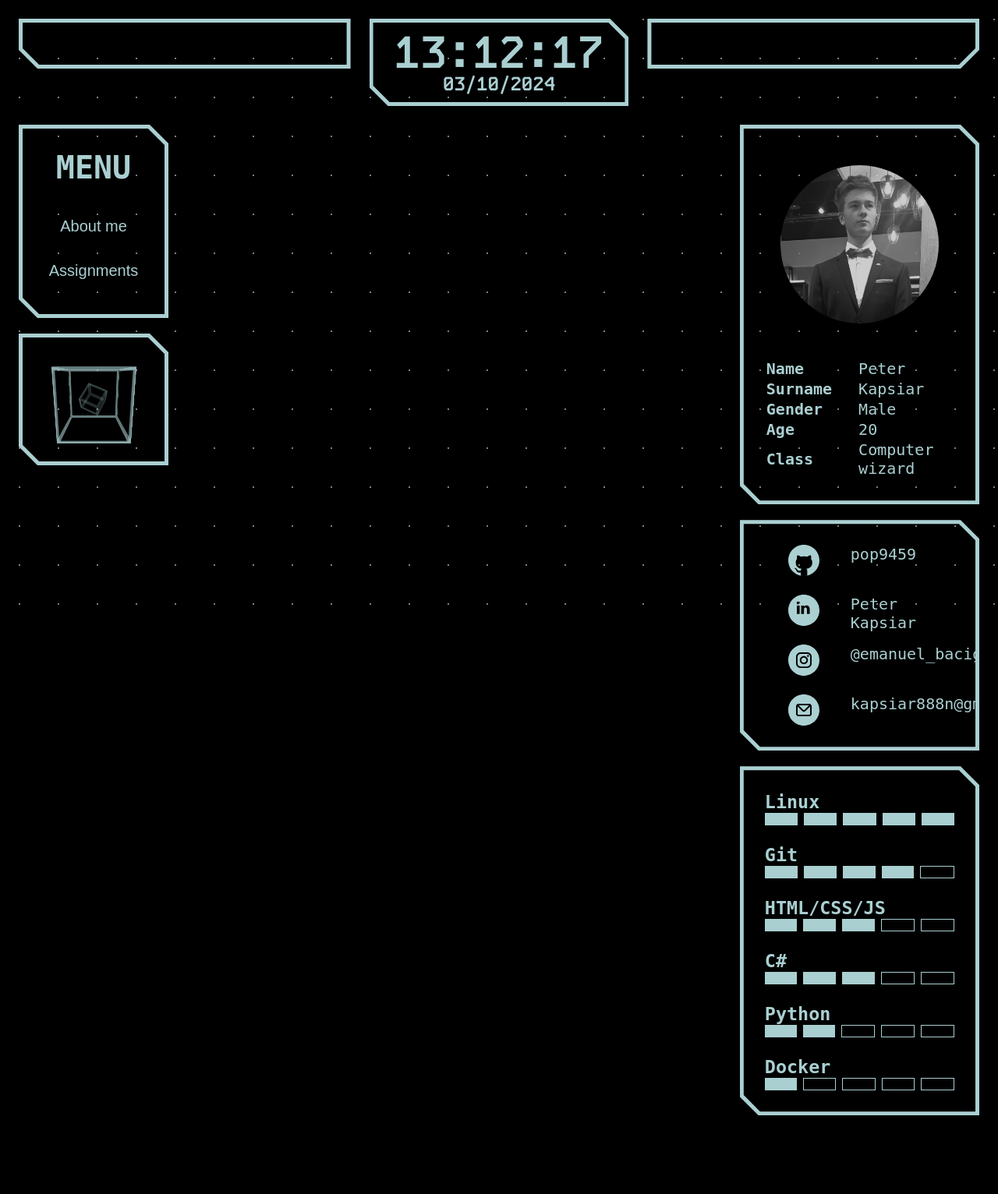
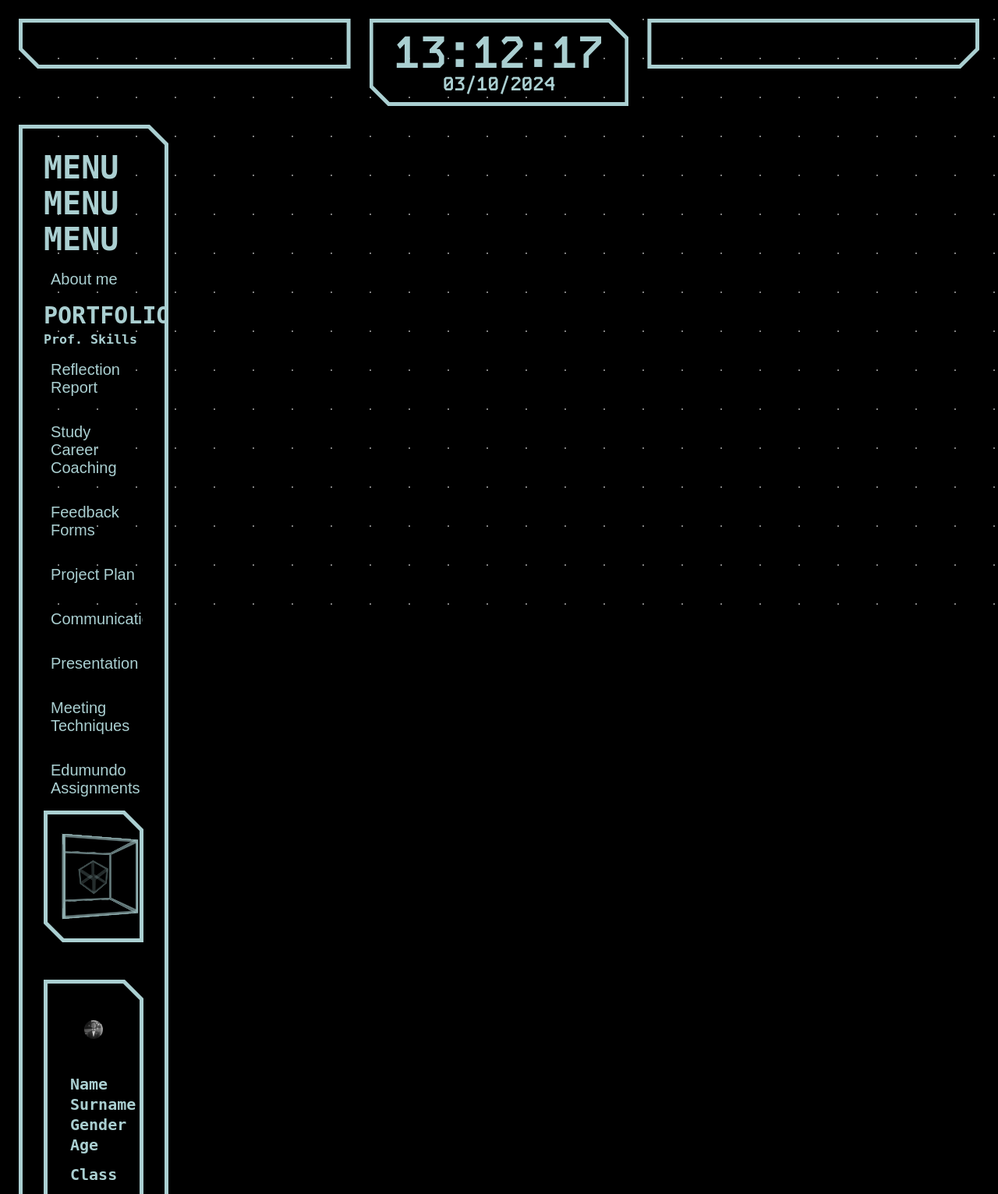
Before and after one commit to pop9459/personalWebsite, a PHP site: page / in a window 1280 px wide. Shown: the top 1532 px of the page at 78% size. Before the commit the page ends 1431 px from the top, so only its background shows below. Run offline with PHP 8.4, Linux system fonts and the light colour scheme.

Commit message:
added buttons for prof skills portfolio

```diff
--- a/css/landingPageContent.css
+++ b/css/landingPageContent.css
@@ -80,16 +80,20 @@
     width: 100%;
 }
 
-.button {
+.buttonMenu > *
+{
+    text-align: left;
     display: inline-block;
     background-color: transparent;
     width: 100%;
-    padding-top: 1rem;
-    padding-bottom: 1rem;
     color: var(--themeBlue);
-    text-align: center;
+    text-wrap: wrap;
+}
+
+.button {
+    font-size: inherit;
+    padding: 1rem 0.5rem;
     text-decoration: none;
-    font-size: inherit;
 
     border: 0.1rem solid transparent;
     box-shadow: inset 0 0 20px rgba(255, 255, 255, 0);
--- a/css/main.css
+++ b/css/main.css
@@ -29,7 +29,7 @@ body
     color: var(--themeBlue);
 }
 
-h1
+h1, h2, h3, h4, h5, h6
 {
     text-align: center;
 }
--- a/html/landingPageContent.php
+++ b/html/landingPageContent.php
@@ -33,10 +33,25 @@
     </div>
     <div class="column">
         <div class="widget">
+            <div class="buttonMenu">
+            <h1>MENU</h1>
             <h1>MENU</h1>
             <div class="buttonMenu">
+                <h1>MENU</h1>
+            <div class="buttonMenu">
                 <input type="button" id="aboutMeButton" class="button" value="About me">
-                <input type="button" id="assignmentsButton" class="button" value="Assignments">
+            </div>
+            <div class="buttonMenu">
+                <h2>PORTFOLIO</h2>
+                <h5>Prof. Skills</h5>
+                <input type="button" id="reflectionReportButton" class="button" value="Reflection Report">
+                <input type="button" id="studyCareerCoachingButton" class="button" value="Study Career Coaching">
+                <input type="button" id="feedbackFormsButton" class="button" value="Feedback Forms">
+                <input type="button" id="projectPlanButton" class="button" value="Project Plan">
+                <input type="button" id="communicationButton" class="button" value="Communication">
+                <input type="button" id="presentationButton" class="button" value="Presentation">
+                <input type="button" id="meetingTechniquesButton" class="button" value="Meeting Techniques">
+                <input type="button" id="edumundoAssignmentsButton" class="button" value="Edumundo Assignments">
             </div>
         </div>
         <div class="widget cubeContainer">
--- a/scripts/main.js
+++ b/scripts/main.js
@@ -4,7 +4,7 @@ import { setupListeners } from "./buttons.js";
 import { startClock } from "./clock.js";
 
 window.onload = function() {
-    let doLoadAnimations = true;
+    let doLoadAnimations = false;
     let doTextSplash = doLoadAnimations && true;
 
     Promise.all([
```
